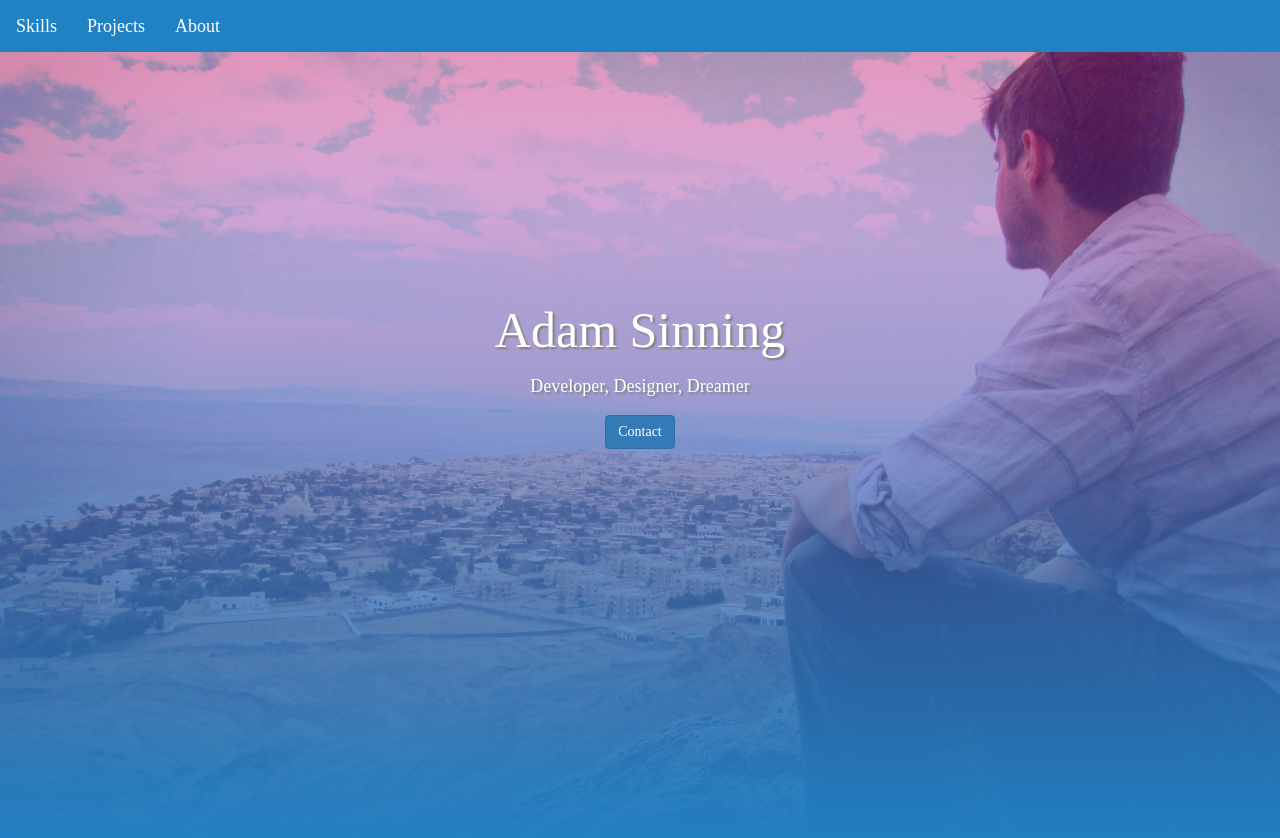
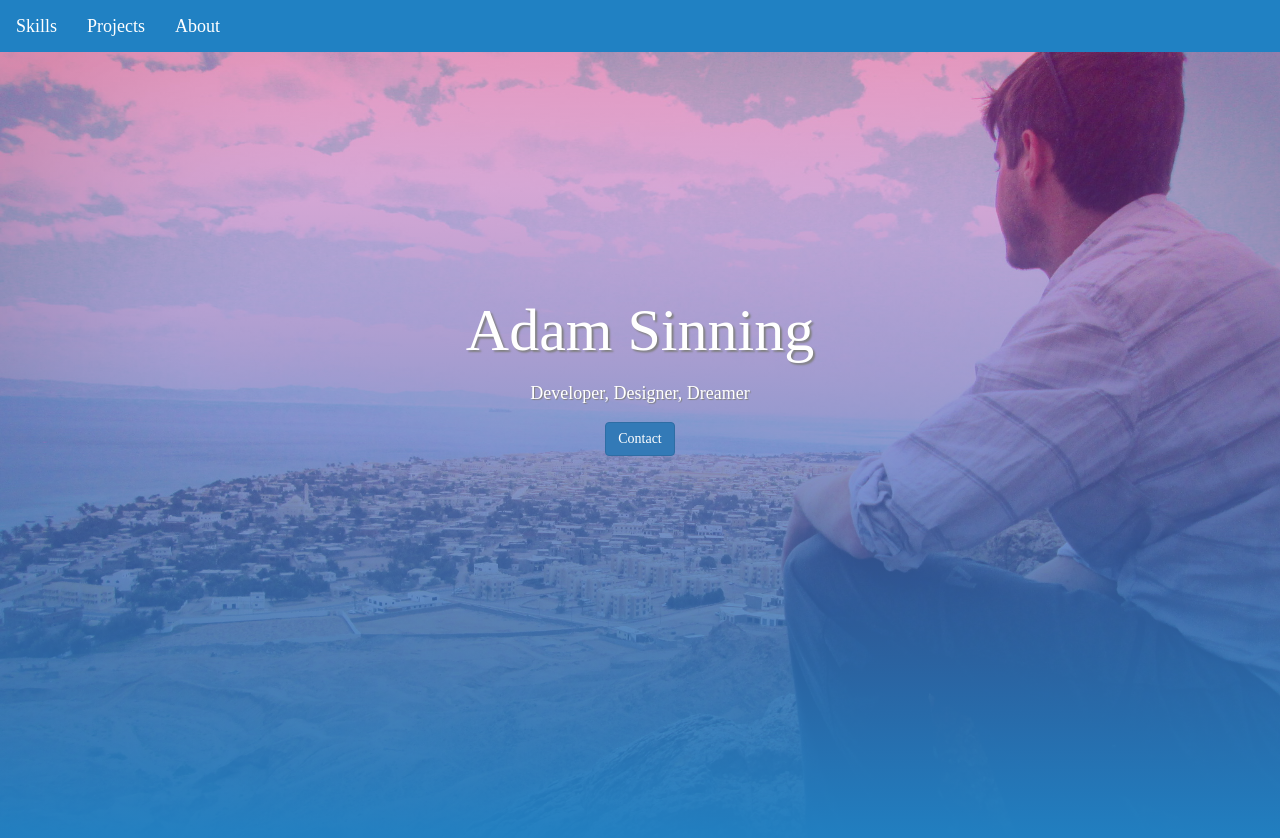
Before and after one commit to sinninga/first-portfolio, a React app: page / in a window 1280 px wide. Shown: the top 838 px of the page. Built offline with nearby package versions, Linux system fonts and the light colour scheme.

Commit message:
banner updates

```diff
--- a/assets/stylesheets/application.scss
+++ b/assets/stylesheets/application.scss
@@ -31,11 +31,11 @@ body {
   justify-content: center;
   margin-bottom: 20vh;
   font-family: serif;
-  text-shadow: 2px 2px 2px grey;
+  text-shadow: 1px 1px 1px grey;
 }
 
 .adam {
-  font-size: 50px;
+  font-size: 60px;
   margin-bottom: 0px;
   font-family: serif;
   text-shadow: 2px 2px 2px grey;
--- a/src/components/banner.jsx
+++ b/src/components/banner.jsx
@@ -6,7 +6,7 @@ class Banner extends Component {
       <div className="banner">
         <div className="banner-content">
           <p className="adam">Adam Sinning</p>
-          <h4>Developer, Designer, Dreamer</h4>
+          <h4 className="tagline">Developer, Designer, Dreamer</h4>
           <button className="btn btn-primary banner-button">Contact</button>
         </div>
       </div>
```
